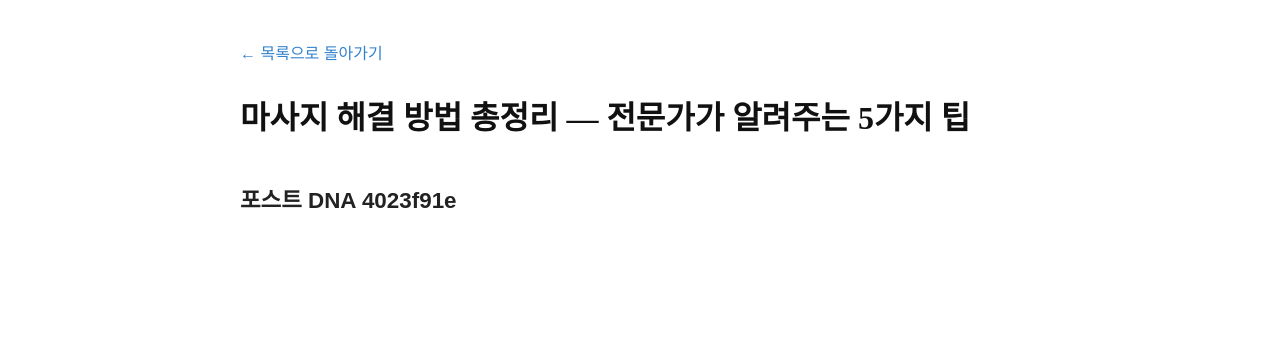
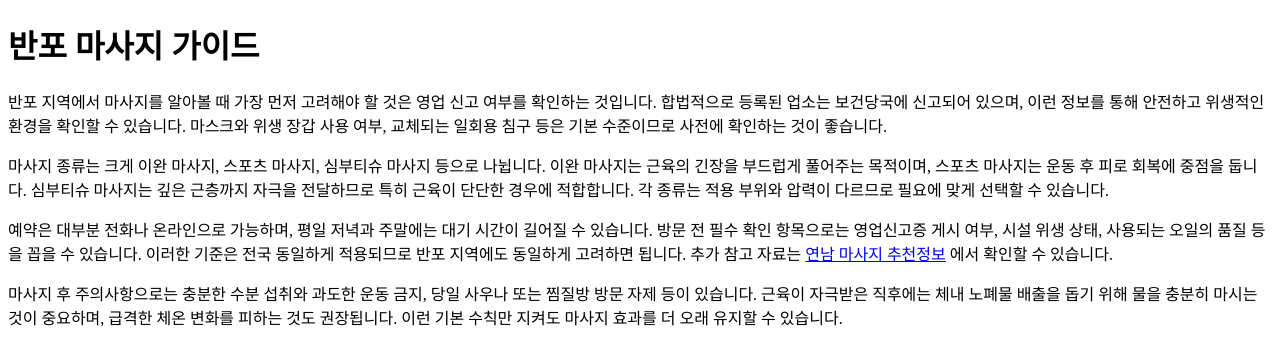
Before and after one commit to mqlwmsltm-arch/bp-kr-pbn-sr-105, a plain HTML site: page posts/guide-001-1kyqt1j.html in a window 1280 px wide. Drawn offline with Linux system fonts and the light colour scheme.

Commit message:
deploy: garbage-free snapshot 2026-08-08T20:55:57.759Z

```diff
--- a/posts/guide-001-1kyqt1j.html
+++ b/posts/guide-001-1kyqt1j.html
@@ -1,34 +1,21 @@
 <!DOCTYPE html>
 <html lang="ko">
 <head>
-  <meta charset="UTF-8">
-  <meta name="viewport" content="width=device-width, initial-scale=1.0">
-  <title>마사지 해결 방법 총정리 — 전문가가 알려주는 5가지 팁</title>
-  <link rel="canonical" href="https://banpo-body-care.hardcoreroom.com/posts/guide-001-1kyqt1j.html">
-  <style>
-    body { font-family: sans-serif; line-height: 1.8; max-width: 800px; margin: 40px auto; padding: 0 20px; color: #333; }
-    h1 { font-family: serif; color: #111; margin-bottom: 0.5em; }
-    h2 { font-size: 1.4em; margin: 1.5em 0 0.5em; color: #222; }
-    h3 { font-size: 1.15em; margin: 1.2em 0 0.4em; color: #444; }
-    p { margin: 0 0 1em; }
-    a { color: #3182ce; text-decoration: none; }
-    a:hover { text-decoration: underline; }
-  </style>
+<meta charset="UTF-8">
+<title>반포 마사지 가이드</title>
+<link rel="canonical" href="https://banpo-body-care.hardcoreroom.com/posts/guide-001-1kyqt1j.html">
+  <meta name="bpaas-link-purpose" content="link-juice">
+  <link rel="icon" type="image/svg+xml" href="../favicon.svg">
   <meta property="og:url" content="https://banpo-body-care.hardcoreroom.com/posts/guide-001-1kyqt1j.html">
-  <link rel="icon" type="image/svg+xml" href="../favicon.svg">
-  <meta property="og:title" content="마사지 해결 방법 총정리 — 전문가가 알려주는 5가지 팁">
+  <meta property="og:title" content="반포 마사지 가이드">
   <meta property="og:type" content="website">
   <meta name="twitter:card" content="summary">
 </head>
 <body>
-  <header>
-    <a href="../index.html">← 목록으로 돌아가기</a>
-  </header>
-  <main>
-    <h1>마사지 해결 방법 총정리 — 전문가가 알려주는 5가지 팁</h1>
-    <article>
-      <h2>포스트 DNA 4023f91e</h2>
-
-</main>
+<h1>반포 마사지 가이드</h1>
+<p>반포 지역에서 마사지를 알아볼 때 가장 먼저 고려해야 할 것은 영업 신고 여부를 확인하는 것입니다. 합법적으로 등록된 업소는 보건당국에 신고되어 있으며, 이런 정보를 통해 안전하고 위생적인 환경을 확인할 수 있습니다. 마스크와 위생 장갑 사용 여부, 교체되는 일회용 침구 등은 기본 수준이므로 사전에 확인하는 것이 좋습니다.</p>
+<p>마사지 종류는 크게 이완 마사지, 스포츠 마사지, 심부티슈 마사지 등으로 나뉩니다. 이완 마사지는 근육의 긴장을 부드럽게 풀어주는 목적이며, 스포츠 마사지는 운동 후 피로 회복에 중점을 둡니다. 심부티슈 마사지는 깊은 근층까지 자극을 전달하므로 특히 근육이 단단한 경우에 적합합니다. 각 종류는 적용 부위와 압력이 다르므로 필요에 맞게 선택할 수 있습니다.</p>
+<p>예약은 대부분 전화나 온라인으로 가능하며, 평일 저녁과 주말에는 대기 시간이 길어질 수 있습니다. 방문 전 필수 확인 항목으로는 영업신고증 게시 여부, 시설 위생 상태, 사용되는 오일의 품질 등을 꼽을 수 있습니다. 이러한 기준은 전국 동일하게 적용되므로 반포 지역에도 동일하게 고려하면 됩니다. 추가 참고 자료는 <a class="anchor-link" href="https://sangsu-hotplace-info.xyz/" data-bpaas-link-target="tokyo-pest">연남 마사지 추천정보</a> 에서 확인할 수 있습니다.</p>
+<p>마사지 후 주의사항으로는 충분한 수분 섭취와 과도한 운동 금지, 당일 사우나 또는 찜질방 방문 자제 등이 있습니다. 근육이 자극받은 직후에는 체내 노폐물 배출을 돕기 위해 물을 충분히 마시는 것이 중요하며, 급격한 체온 변화를 피하는 것도 권장됩니다. 이런 기본 수칙만 지켜도 마사지 효과를 더 오래 유지할 수 있습니다.</p>
 </body>
 </html>
```
